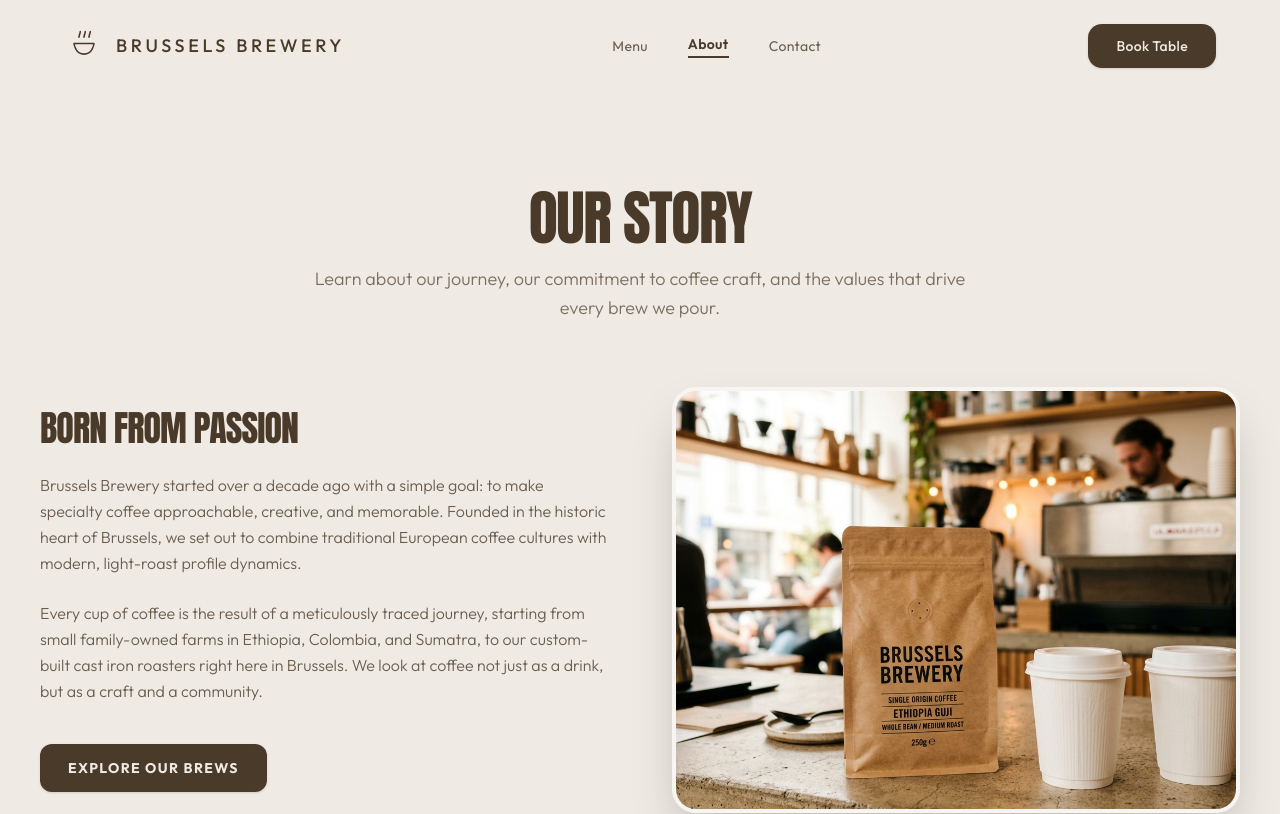
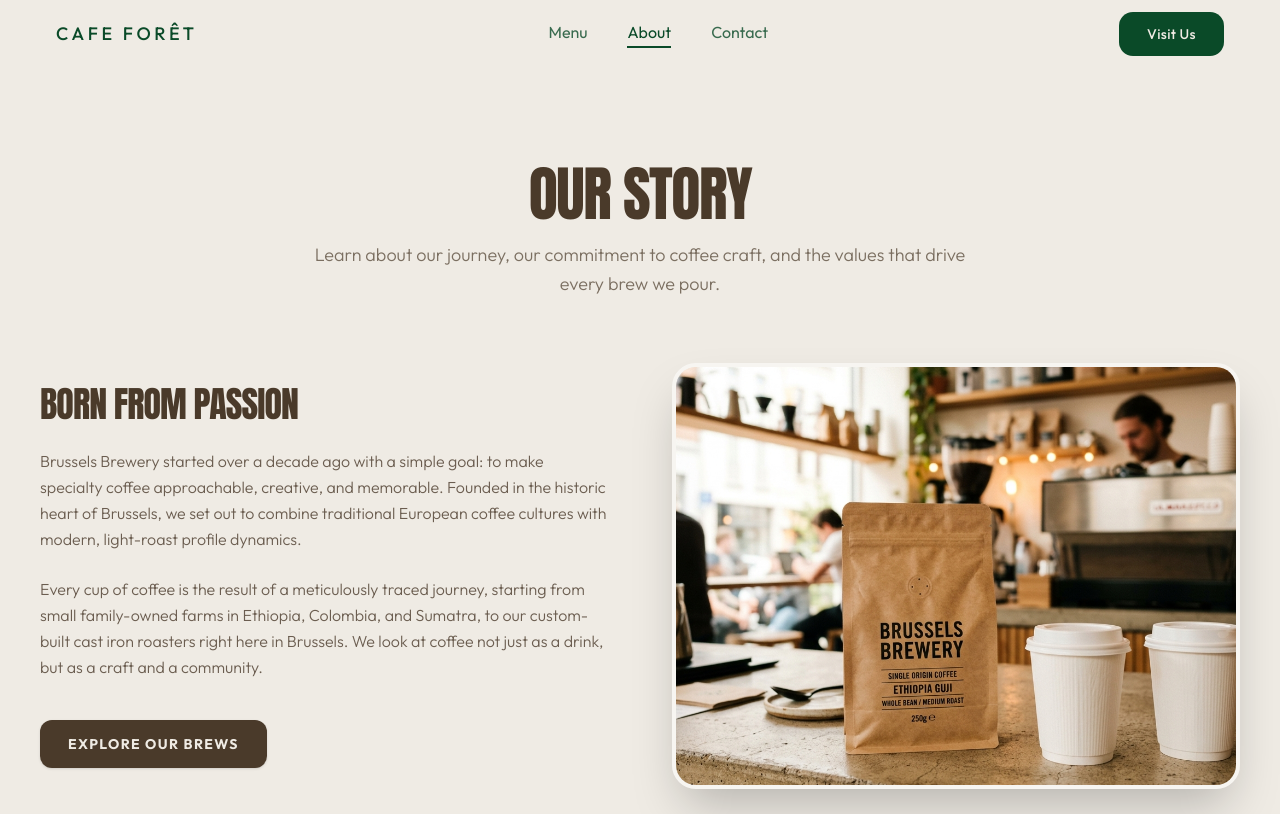
Before and after one commit to pranav600/brussels-brewery, a Next.js app in the folder frontend/: page /about in a window 1280 px wide. Shown: the top 814 px of the page. Built offline with nearby package versions, Linux system fonts and the light colour scheme.

Commit message:
ui: customize navbar routing and mobile layout settings

```diff
--- a/frontend/components/Navbar.tsx
+++ b/frontend/components/Navbar.tsx
@@ -1,139 +1,145 @@
 "use client";
 
-import { useState } from "react";
+import { useState, useCallback } from "react";
 import Link from "next/link";
-import { usePathname } from "next/navigation";
-import { motion, AnimatePresence } from "framer-motion";
+import { usePathname, useRouter } from "next/navigation";
+import { AnimatePresence, motion } from "framer-motion";
 import { Menu, X } from "lucide-react";
 
 export default function Navbar() {
+  const pathname = usePathname();
+  const router = useRouter();
   const [mobileMenuOpen, setMobileMenuOpen] = useState(false);
-  const pathname = usePathname();
 
-  // Helper to determine if the path matches or has hash target
-  const isActive = (href: string) => {
-    if (href === "/menu") return pathname === "/menu";
-    if (href === "/book-table") return pathname === "/book-table";
-    if (href === "/about") return pathname === "/about";
-    if (href === "/contact") return pathname === "/contact";
-    if (href === "/") return pathname === "/";
-    return false;
-  };
+  const isActive = useCallback((href: string) => pathname === href, [pathname]);
 
   const navLinks = [
     { label: "Menu", href: "/menu" },
     { label: "About", href: "/about" },
-    { label: "Contact", href: "/contact" }
+    { label: "Contact", href: "/contact" },
   ];
 
+  const closeMenu = () => setMobileMenuOpen(false);
+
+  const handleVisitUs = (e: React.MouseEvent<HTMLAnchorElement>) => {
+    e.preventDefault();
+    if (pathname === "/") {
+      const el = document.getElementById("locations");
+      if (el) {
+        el.scrollIntoView({ behavior: "smooth" });
+      }
+    } else {
+      sessionStorage.setItem("scrollTarget", "locations");
+      router.push("/");
+    }
+  };
+
+  const handleVisitUsMobile = (e: React.MouseEvent<HTMLAnchorElement>) => {
+    e.preventDefault();
+    closeMenu();
+    if (pathname === "/") {
+      setTimeout(() => {
+        const el = document.getElementById("locations");
+        if (el) {
+          el.scrollIntoView({ behavior: "smooth" });
+        }
+      }, 300); // Wait for mobile menu exit animation to finish so page height stabilizes
+    } else {
+      sessionStorage.setItem("scrollTarget", "locations");
+      router.push("/");
+    }
+  };
+
   return (
-    <header className="w-full relative z-50" suppressHydrationWarning>
-      <div className="w-full px-6 sm:px-10 lg:px-16 py-6 flex items-center justify-between">
-        {/* Logo & Brand */}
-        <Link href="/" className="flex items-center gap-3 group select-none cursor-pointer">
-          <svg
-            className="w-10 h-10 text-[#4a3a2a] transition-transform duration-300 group-hover:scale-105"
-            viewBox="0 0 64 64"
-            fill="none"
-            xmlns="http://www.w3.org/2000/svg">
-            {/* Steam lines */}
-            <path
-              d="M24 18C24 13 26 13 26 9"
-              stroke="currentColor"
-              strokeWidth="2.5"
-              strokeLinecap="round"
-            />
-            <path
-              d="M32 18C32 13 34 13 34 9"
-              stroke="currentColor"
-              strokeWidth="2.5"
-              strokeLinecap="round"
-            />
-            <path
-              d="M40 18C40 13 42 13 42 9"
-              stroke="currentColor"
-              strokeWidth="2.5"
-              strokeLinecap="round"
-            />
-            {/* Coffee cup bowl */}
-            <path
-              d="M16 28H48C48 28 46 45 32 45C18 45 16 28 16 28Z"
-              stroke="currentColor"
-              strokeWidth="2.5"
-              strokeLinecap="round"
-              strokeLinejoin="round"
-            />
-          </svg>
-          <span className="font-sans font-medium text-xs sm:text-base md:text-lg uppercase tracking-[0.15em] sm:tracking-[0.2em] text-[#4a3a2a]">
-            Brussels Brewery
+    <header className="relative z-50 w-full">
+      <div className="flex items-center justify-between px-4 py-3 sm:px-10 lg:px-14">
+        {/* Logo */}
+        <Link href="/" className="flex items-center gap-3 select-none">
+          {/* Uncomment if using logo
+          <Image
+            src="/images/company_log.png"
+            alt="Cafe Forêt Logo"
+            width={300}
+            height={300}
+            priority
+            className="h-25 w-25 rounded-full object-contain"
+          />
+          */}
+
+          <span className="font-sans text-xs font-medium uppercase tracking-[0.15em] text-[#0A4A28] sm:text-base md:text-lg sm:tracking-[0.2em]">
+            Cafe Forêt
           </span>
         </Link>
 
-        {/* Desktop Navigation Links */}
-        <nav className="hidden md:flex items-center gap-10">
+        {/* Desktop Navigation */}
+        <nav className="hidden items-center gap-10 md:flex">
           {navLinks.map((link) => (
             <Link
-              key={link.label}
+              key={link.href}
               href={link.href}
-              className={`font-sans text-sm tracking-wide transition-colors duration-200 cursor-pointer ${
+              className={`font-sans text-base transition-colors duration-200 border-b-2 pb-0.5 ${
                 isActive(link.href)
-                  ? "text-[#4a3a2a] font-semibold border-b-2 border-[#4a3a2a] pb-0.5"
-                  : "text-[#4a3a2a]/80 hover:text-[#4a3a2a]"
+                  ? "border-[#0A4A28] text-[#0A4A28]"
+                  : "border-transparent text-[#0A4A28]/80 hover:text-[#0A4A28]"
               }`}>
               {link.label}
             </Link>
           ))}
         </nav>
 
-        {/* Desktop Action Button */}
+        {/* Desktop Button */}
         <div className="hidden md:block">
           <Link
-            href="/book-table"
-            className={`inline-block px-7 py-3 rounded-[14px] text-sm font-medium tracking-wide transition-all duration-200 shadow-sm cursor-pointer select-none ${
-              isActive("/book-table")
-                ? "bg-[#efebe4] border border-[#4a3a2a] text-[#4a3a2a]"
-                : "bg-[#4a3a2a] text-[#efebe4] hover:bg-[#5d4936]"
-            }`}>
-            Book Table
+            href="/"
+            onClick={handleVisitUs}
+            className="inline-block rounded-[14px] px-7 py-3 text-sm font-medium tracking-wide transition-all bg-[#0A4A28] text-[#f0ebe4] hover:bg-[#07301a]">
+            Visit Us
           </Link>
         </div>
 
-        {/* Mobile Menu Toggle */}
+        {/* Mobile Toggle */}
         <button
-          onClick={() => setMobileMenuOpen(!mobileMenuOpen)}
-          className="md:hidden p-2.5 rounded-full border border-[#4a3a2a]/15 text-[#4a3a2a] hover:bg-[#4a3a2a]/5 transition-colors select-none cursor-pointer">
-          {mobileMenuOpen ? <X className="w-5 h-5" /> : <Menu className="w-5 h-5" />}
+          type="button"
+          aria-label={mobileMenuOpen ? "Close menu" : "Open menu"}
+          onClick={() => setMobileMenuOpen((prev) => !prev)}
+          className="rounded-full border border-[#0A4A28]/15 p-2.5 text-[#0A4A28] transition-colors hover:bg-[#0A4A28]/5 md:hidden">
+          {mobileMenuOpen ? (
+            <X className="h-5 w-5" />
+          ) : (
+            <Menu className="h-5 w-5" />
+          )}
         </button>
       </div>
 
-      {/* Mobile Navigation Menu */}
+      {/* Mobile Menu */}
       <AnimatePresence>
         {mobileMenuOpen && (
           <motion.div
             initial={{ opacity: 0, height: 0 }}
             animate={{ opacity: 1, height: "auto" }}
             exit={{ opacity: 0, height: 0 }}
-            transition={{ duration: 0.3 }}
-            className="md:hidden bg-[#efebe4] border-b border-[#4a3a2a]/10 w-full z-45 absolute top-[88px] left-0 overflow-hidden shadow-lg">
-            <div className="px-6 py-8 flex flex-col gap-5">
+            transition={{ duration: 0.25 }}
+            className="absolute left-0 top-full w-full overflow-hidden border-b border-[#0A4A28]/10 bg-[#f0ebe4] shadow-lg md:hidden">
+            <div className="flex flex-col gap-5 px-6 py-8">
               {navLinks.map((link) => (
                 <Link
-                  key={link.label}
+                  key={link.href}
                   href={link.href}
-                  onClick={() => setMobileMenuOpen(false)}
-                  className={`font-sans text-base tracking-wide transition-all cursor-pointer ${
+                  onClick={closeMenu}
+                  className={`font-sans text-base transition-colors font-semibold ${
                     isActive(link.href)
-                      ? "text-[#4a3a2a] font-semibold"
-                      : "text-[#4a3a2a]/80 hover:text-[#4a3a2a]"
+                      ? "text-[#0A4A28]"
+                      : "text-[#0A4A28]/80 hover:text-[#0A4A28]"
                   }`}>
                   {link.label}
                 </Link>
               ))}
+
               <Link
-                href="/book-table"
-                onClick={() => setMobileMenuOpen(false)}
-                className="block text-center bg-[#4a3a2a] text-[#efebe4] py-3.5 rounded-[14px] text-sm font-medium tracking-wide hover:bg-[#5d4936] mt-4 cursor-pointer">
-                Book Table
+                href="/"
+                onClick={handleVisitUsMobile}
+                className="mt-4 rounded-[14px] bg-[#0A4A28] py-3.5 text-center text-sm font-medium tracking-wide text-[#f0ebe4] transition-colors hover:bg-[#07301a]">
+                Visit Us
               </Link>
             </div>
           </motion.div>
```
